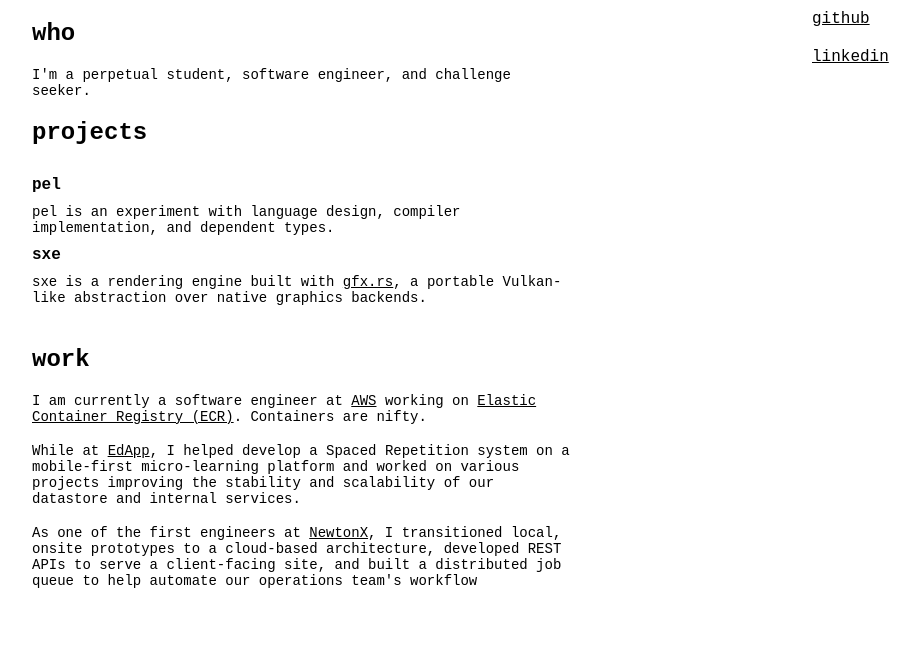
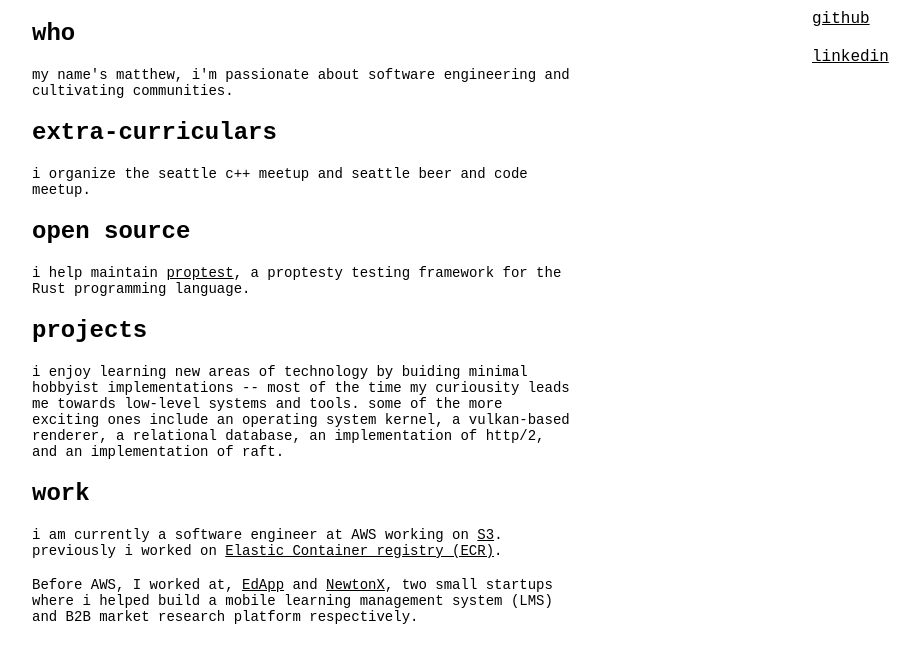
Before and after one commit to matthew-russo/matthewclayrusso_com, a plain HTML site: page resources/html/index.html in a window 1280 px wide. Shown: the whole page, without its empty margins (338-1257 px from the left). Drawn offline with Linux system fonts and the light colour scheme.

Commit message:
Intro : update introduction page

```diff
--- a/resources/html/index.html
+++ b/resources/html/index.html
@@ -74,11 +74,7 @@
     <ul class="nav left">
       <!--
       <li>
-        <a href="terminal">terminal</a>
-      </li>
-
-      <li>
-        <a href="writing">writing</a>
+        <a href="todo">todo</a>
       </li>
       -->
     </ul>
@@ -95,33 +91,30 @@
     <div class="main">
       <h2>who</h2>
       <p>
-        I'm a perpetual student, software engineer, and challenge seeker.
+        my name's matthew, i'm passionate about software engineering and cultivating communities.
       </p>
 
+      <h2>extra-curriculars</h2>
+
+      <p>i organize the seattle c++ meetup and seattle beer and code meetup.</p>
+
+      <h2>open source</h2>
+
+      <p>i help maintain <a href="https://github.com/proptest-rs/proptest">proptest</a>, a proptesty testing framework for the Rust programming language.</p>
+
       <h2>projects</h2>
-      <h4>pel</h4>
-      <p>pel is an experiment with language design, compiler implementation, and dependent types.</p>
 
-      <h4>sxe</h4>
-      <p>sxe is a rendering engine built with <a href="">gfx.rs</a>, a portable Vulkan-like abstraction over native graphics backends.</p>
-
-      <h4></h4>
+      <p>i enjoy learning new areas of technology by buiding minimal hobbyist implementations -- most of the time my curiousity leads me towards low-level systems and tools. some of the more exciting ones include an operating system kernel, a vulkan-based renderer, a relational database, an implementation of http/2, and an implementation of raft.</p>
 
       <h2>work</h2>
       <p>
-        I am currently a software engineer at <a href="https://aws.amazon.com/">AWS</a> working on <a href="https://aws.amazon.com/ecr/">Elastic Container Registry (ECR)</a>. Containers are nifty.
+      i am currently a software engineer at <a ref="https://aws.amazon.com/">AWS</a> working on <a href="https://aws.amazon.com/s3/">S3</a>. previously i worked on <a href="https://aws.amazon.com/ecr/">Elastic Container registry (ECR)</a>.
       </p>
 
       <br>
 
       <p>
-        While at <a href="https://www.edapp.com/">EdApp</a>, I helped develop a Spaced Repetition system on a mobile-first micro-learning platform and worked on various projects improving the stability and scalability of our datastore and internal services.
-      </p>
-
-      <br>
-
-      <p>
-        As one of the first engineers at <a href="https://newtonx.com">NewtonX</a>, I transitioned local, onsite prototypes to a cloud-based architecture, developed REST APIs to serve a client-facing site, and built a distributed job queue to help automate our operations team's workflow
+        Before AWS, I worked at, <a href="https://www.edapp.com/">EdApp</a> and <a href="https://newtonx.com">NewtonX</a>, two small startups where i helped build a mobile learning management system (LMS) and B2B market research platform respectively.
       </p>
     </div>
   </div>
```
